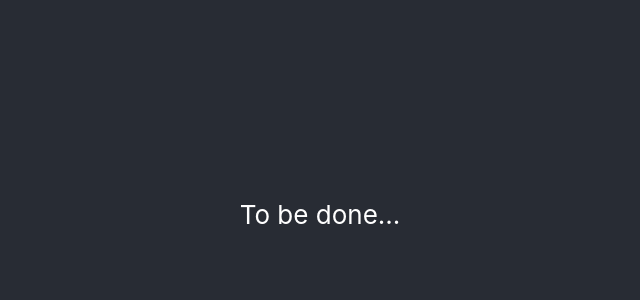
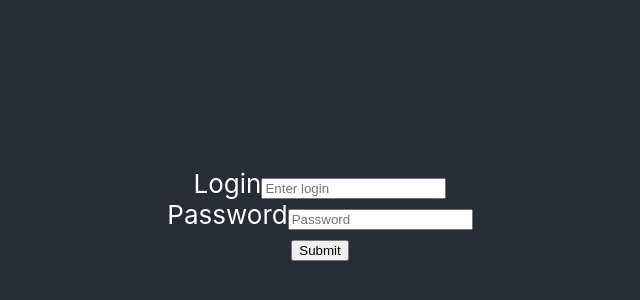
Before and after one commit to kubasikora/ZPR-Projekt, a React (Create React App) app in the folder client/: page / in a window 1280 px wide. Shown: the part 186-486 px from the top of the page, without its empty margins (320-960 px from the left). Built offline with nearby package versions, Linux system fonts and the light colour scheme.

Commit message:
frontend dev

```diff
--- /dev/null
+++ b/client/src/actionTypes.js
@@ -0,0 +1,3 @@
+export const LOGIN_START = 'LOGIN_START'
+export const LOGIN_OK = 'LOGIN_OK'
+export const LOGIN_ERROR = 'LOGIN_ERROR'
--- /dev/null
+++ b/client/src/actions/loginStart.js
@@ -0,0 +1,8 @@
+import {LOGIN_START, LOGIN_OK, LOGIN_ERROR} from "../actionTypes"
+
+ function loginStart(login, password) {
+    return { type: LOGIN_OK
+    }
+  }
+
+export default loginStart;
--- a/client/src/components/App.js
+++ b/client/src/components/App.js
@@ -1,16 +1,16 @@
 import React, { Component } from 'react';
 import './App.css';
+import LoginPanel from "./LoginPanel"
+class App extends Component {
+  render(
 
-class App extends Component {
-  render() {
+  ) {
     return (
+
       <div className="App">
         <header className="App-header">
-          <p>
-            To be done...
-          </p>
 
-
+          <LoginPanel/>
         </header>
       </div>
     );
--- /dev/null
+++ b/client/src/components/LoginPanel/LoginPanelView.js
@@ -0,0 +1,55 @@
+import React from "react"
+import Form from "react-bootstrap/Form"
+import Button from "react-bootstrap/Button"
+
+class LoginPanelView extends React.Component {
+    constructor(props) {
+      super(props);
+      this.state = {
+          login:"",
+          password : ""
+      }
+      this.changeLogin= this.changeLogin.bind(this);
+      this.changePassword= this.changePassword.bind(this);
+      this.onButtonClick= this.onButtonClick.bind(this);
+    }
+
+    changeLogin(e){
+        this.setState({login: e.target.value})
+
+    }
+    changePassword(e){
+        this.setState({password: e.target.value})
+
+    }
+
+    onButtonClick(e){
+        e.preventDefault();
+        this.props.onClick(this.state.login, this.state.password);
+
+    }
+    render() {
+        console.log(this.state);
+
+        return (
+            <Form>
+            <Form.Group controlId="formLogin">
+              <Form.Label>Login</Form.Label>
+              <Form.Control type="login" placeholder="Enter login" onChange={this.changeLogin} />
+            </Form.Group>
+
+            <Form.Group controlId="formBasicPassword">
+              <Form.Label>Password</Form.Label>
+              <Form.Control type="password" placeholder="Password" onChange={this.changePassword}/>
+            </Form.Group>
+            <Button variant="primary" type="submit" onClick={this.onButtonClick}>
+              Submit
+            </Button>
+          </Form>
+        );
+      }
+
+  }
+
+
+export default LoginPanelView;
--- /dev/null
+++ b/client/src/components/LoginPanel/index.js
@@ -0,0 +1,23 @@
+import { connect } from 'react-redux'
+import LoginPanelView from './LoginPanelView'
+import loginStart from "../../actions/loginStart"
+const mapStateToProps = (state, ownProps) => {
+  return {
+
+  }
+}
+
+const mapDispatchToProps = (dispatch, ownProps) => {
+  return {
+    onClick: (login, password) => {
+      dispatch(loginStart(login, password))
+    }
+  }
+}
+
+const LoginPanel = connect(
+  mapStateToProps,
+  mapDispatchToProps
+)(LoginPanelView)
+
+export default LoginPanel
--- a/client/src/index.js
+++ b/client/src/index.js
@@ -10,7 +10,6 @@ import { Provider } from 'react-redux';
 const store = createStore(reducers);
 
 ReactDOM.render(<Provider store={store}><App /></Provider>, document.getElementById('root'));
-
 // If you want your app to work offline and load faster, you can change
 // unregister() to register() below. Note this comes with some pitfalls.
 // Learn more about service workers: https://bit.ly/CRA-PWA
--- a/client/src/reducers.js
+++ b/client/src/reducers.js
@@ -1,6 +1,24 @@
- const reducers = (state, action) => {
+import {LOGIN_START, LOGIN_OK, LOGIN_ERROR} from "./actionTypes"
+import startState from "./startState"
+ const reducers = (state=startState, action) => {
+   console.log(state, action.type)
     switch (action.type) {
 
+      case LOGIN_START:
+         return {
+          ...state,
+            logged : false
+         }
+      case LOGIN_OK:
+          return {
+            ...state,
+             logged : true
+          }
+      case LOGIN_ERROR:
+          return {
+        ...state,
+          logged : false
+          }
       default:
         return state;
       }
--- /dev/null
+++ b/client/src/startState.js
@@ -0,0 +1,7 @@
+const startState= {
+
+logged : false
+
+}
+
+export default startState;
```
Also changed, not shown: client/src/components/LoginPanel/LoginPanel.css (added).
